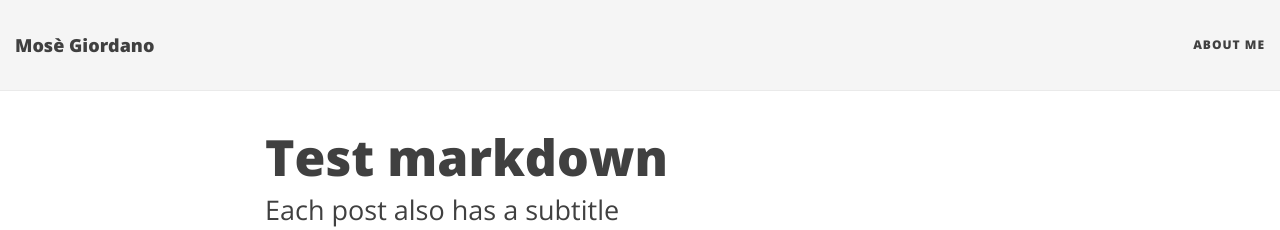
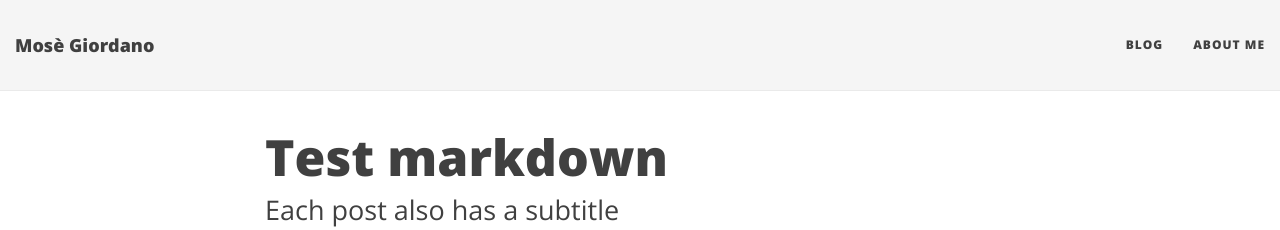
Before and after one commit to giordano/giordano.github.io, a Jekyll site: the page built from _posts/2017-10-14-tests.md, in a window 1280 px wide. Shown: the top 230 px of the page. Built offline with Jekyll 4.4.1, drawn with Linux system fonts in a browser that asks for light colours; nearby versions of some CDN libraries; formulas are drawn with MathJax 3.

Commit message:
Move blog under blog/ directory

```diff
--- a/_config.yml
+++ b/_config.yml
@@ -2,6 +2,7 @@
 
 # List of links in the navigation bar
 navbar-links:
+  Blog: "blog/"
   About Me: "aboutme"
 
 author:
@@ -36,8 +37,11 @@
 timezone: "Europe/Rome"
 markdown: kramdown
 highlighter: rouge
-permalink: /:year-:month-:day-:title/
+permalink: /blog/:year-:month-:day-:title/
 paginate: 5
+
+# https://github.com/daattali/beautiful-jekyll#how-do-i-move-the-blog-to-another-page-instead-of-having-it-on-the-home-page
+paginate_path: "/blog/page:num/"
 
 kramdown:
   input: GFM
```
Also changed, not shown: blog/index.html (renamed from index.html).
